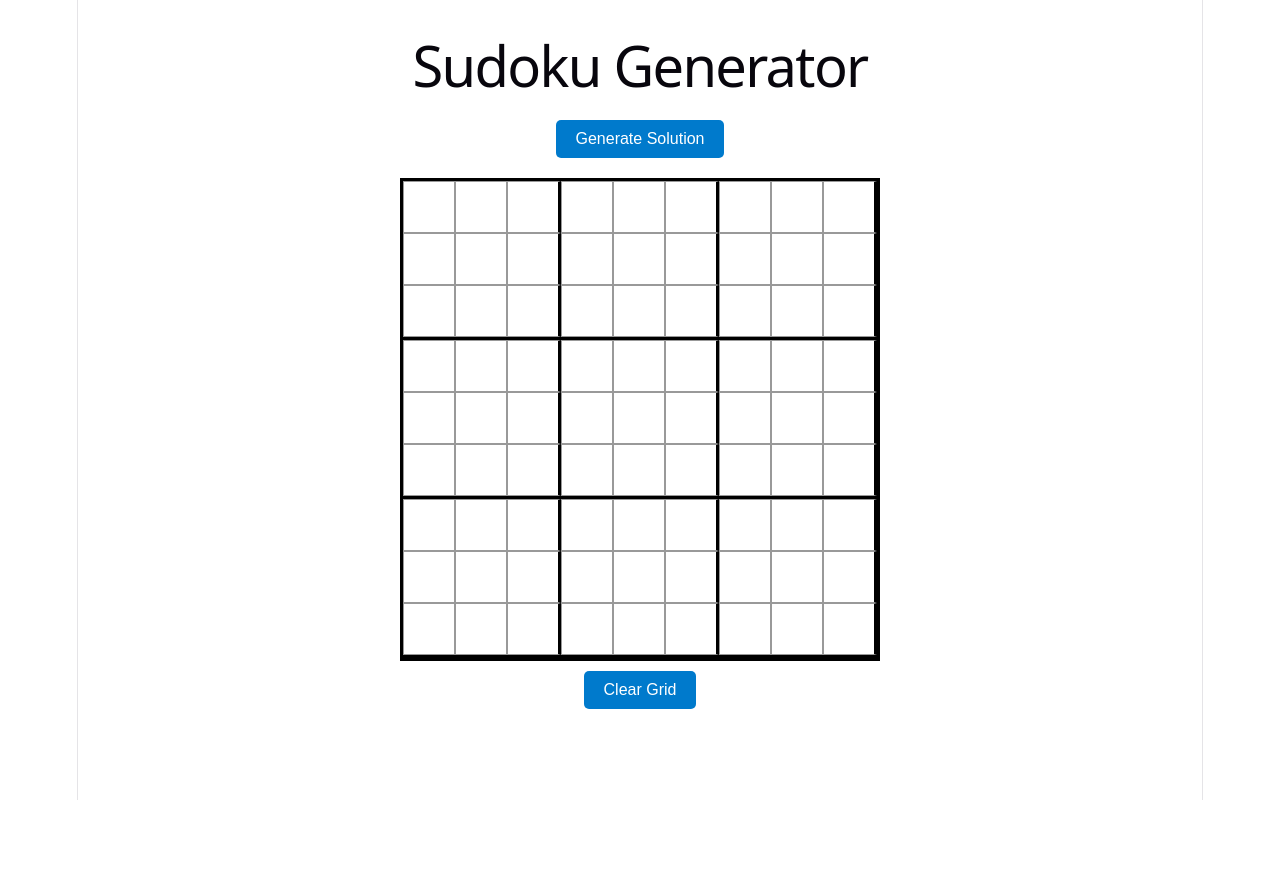
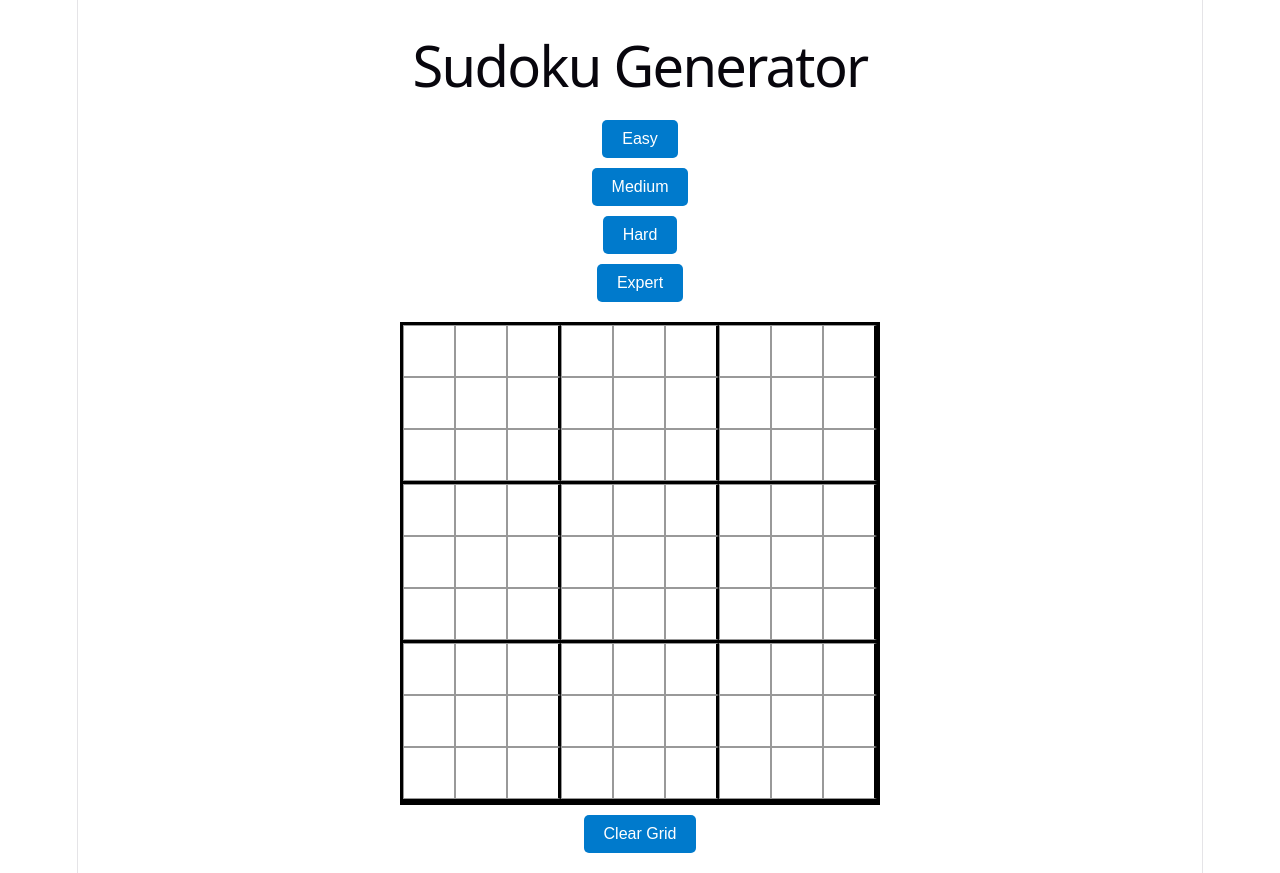
Before and after one commit to amanalem/sudoku-generator, a React (Vite) app in the folder client/: page / in a window 1280 px wide. Before the commit the page ends 800 px from the top, so only its background shows below. Built offline with nearby package versions, Linux system fonts and the light colour scheme.

Commit message:
new buttons for difficulty levels. Front end sends difficulty and puzzle is generated.

```diff
--- a/client/src/App.jsx
+++ b/client/src/App.jsx
@@ -6,15 +6,17 @@ import SudokuGrid from "./components/SudokuGrid";
 
 function App() {
   const [puzzle, setPuzzle] = useState(null);
+  const [solution, setSolution] = useState(null);
   const [loading, setLoading] = useState(false);
   const [emptyGrid, setEmptyGrid] = useState(true);
 
-  const fetchPuzzle = async () => {
+  const fetchPuzzle = async (difficulty) => {
     setLoading(true);
     try {
-      const res = await axios.get("http://localhost:8080/api/puzzle");
+      const res = await axios.get('http://localhost:8080/api/puzzle?difficulty=${difficulty}');
       setEmptyGrid(null);
       setPuzzle(res.data.puzzle);
+      setSolution(res.data.solution)
     } catch (error) {
       console.error("Error fetching puzzle:", error);
     }
@@ -32,14 +34,17 @@ function App() {
       <h1>Sudoku Generator</h1>
       <button
 
-        onClick={fetchPuzzle}
+        onClick={() => fetchPuzzle('easy')}
         disabled={loading}
       >
-        {loading ? "Generate Solution" : "Generate Solution"}
+        Easy
       </button>
+      <button onClick={() => fetchPuzzle('medium')}>Medium</button>
+      <button onClick={() => fetchPuzzle('hard')}>Hard</button>
+      <button onClick={() => fetchPuzzle('expert')}>Expert</button>
       {emptyGrid && <EmptyGrid/>}
       {puzzle && <SudokuGrid puzzle={puzzle} />}
-      <button onClick={fetchEmptyGrid}>{"Clear Grid"}</button>
+      <button onClick={fetchEmptyGrid}>Clear Grid</button>
     </div>
   );
 }
```
